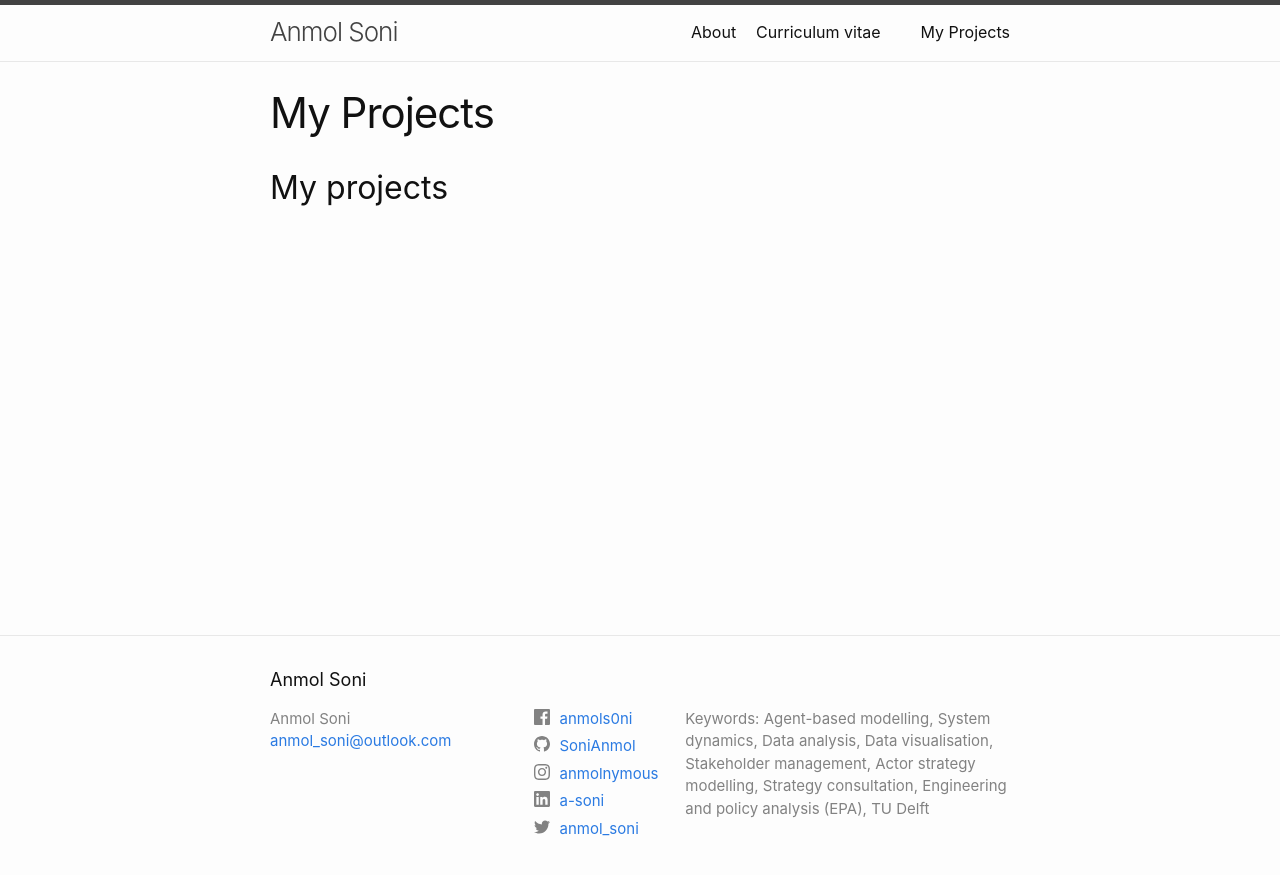
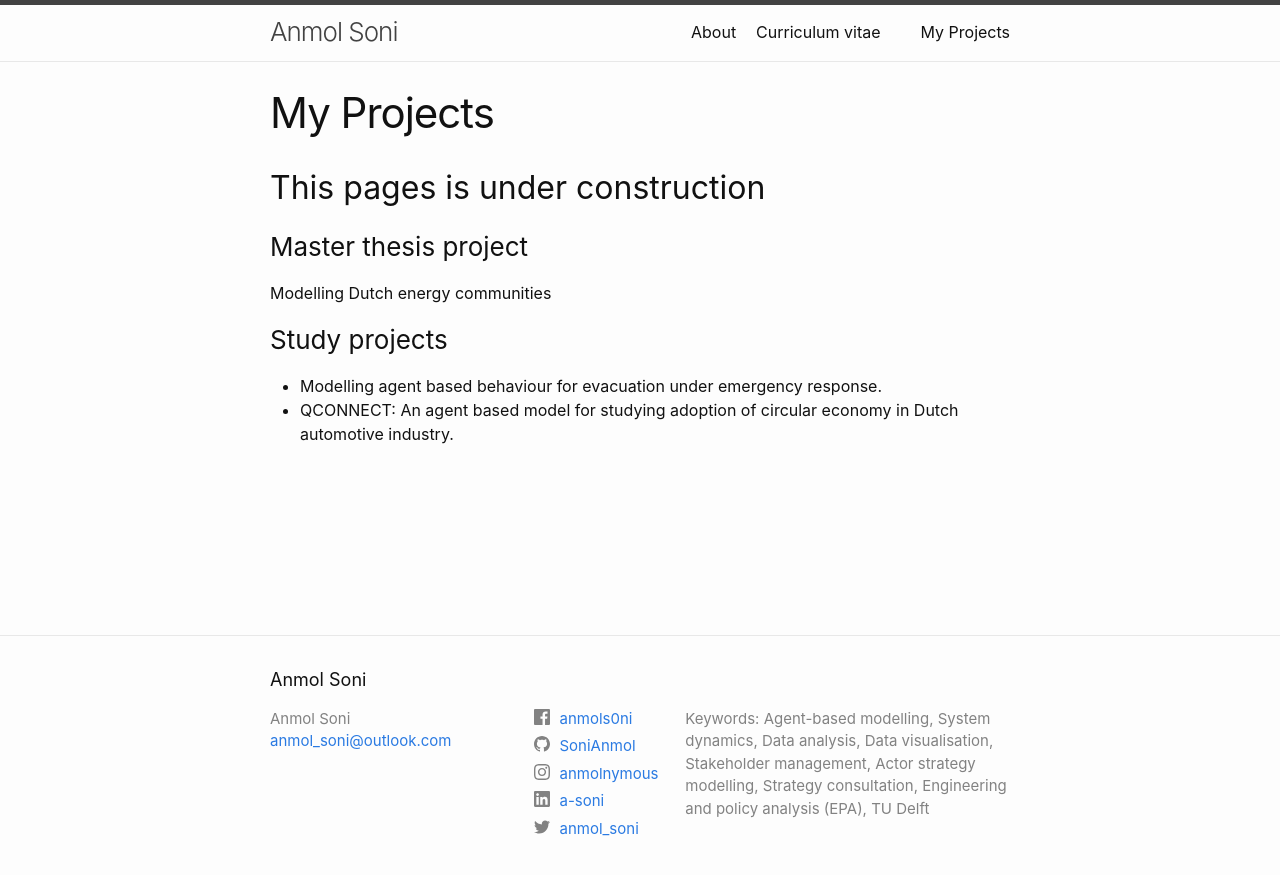
Before and after one commit to SoniAnmol/SoniAnmol.github.io, a Jekyll site: the page built from _pages/my_projects.md, in a window 1280 px wide. Shown: the top 875 px of the page. Built offline with Jekyll 4.4.1, drawn with Linux system fonts in a browser that asks for light colours.

Commit message:
update projects

```diff
--- a/_pages/my_projects.md
+++ b/_pages/my_projects.md
@@ -3,5 +3,13 @@ layout: page
 title: My Projects
 permalink: /my_projects/
 ---
+## This pages is under construction
 
-## My projects
+### Master thesis project
+
+Modelling Dutch energy communities
+
+### Study projects
+
+* Modelling agent based behaviour for evacuation under emergency response.
+* QCONNECT: An agent based model for studying adoption of circular economy in Dutch automotive industry.
```
